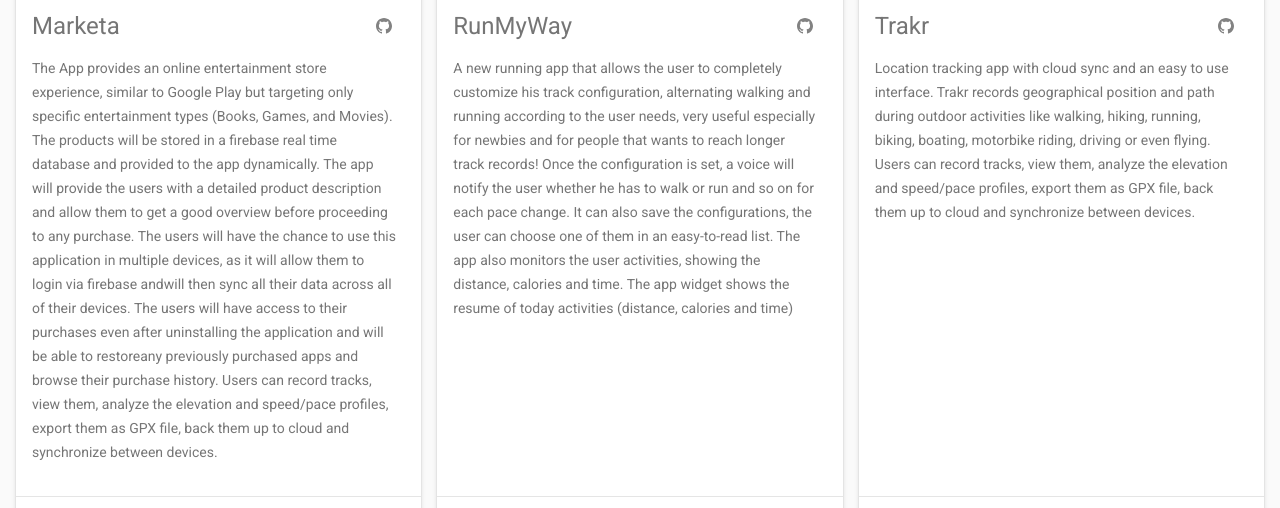
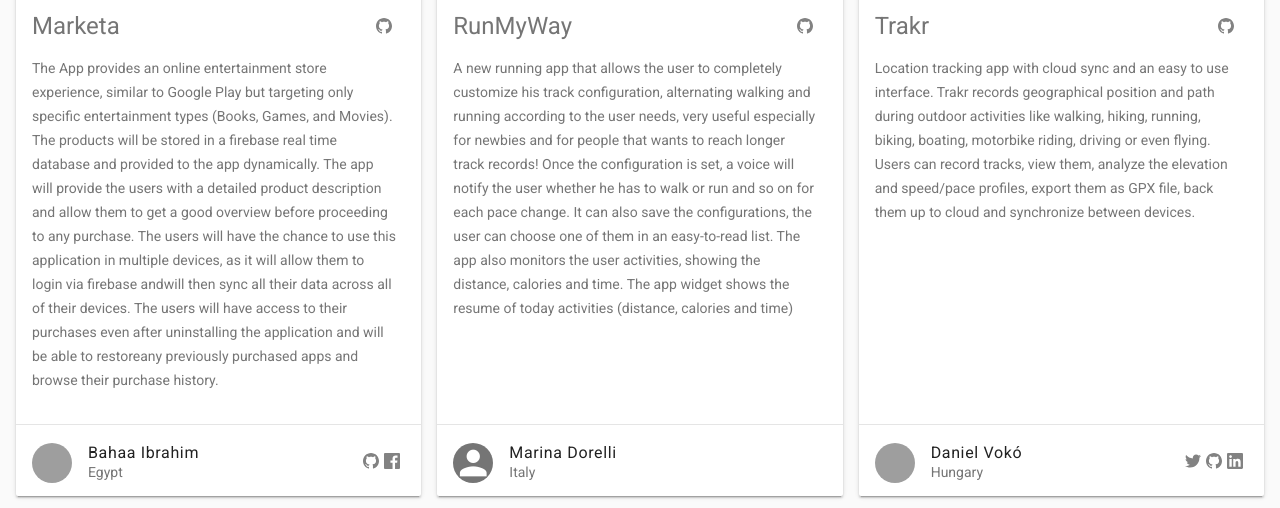
Before and after one commit to google-udacity-scholars18/google-udacity-scholars18.github.io, a Jekyll site: the page built from and.html, in a window 1280 px wide and 900 px high, cut to the strip 314-822 px from the top of the window. Built offline with Jekyll 4.4.1, drawn with Linux system fonts in a browser that asks for light colours; grey boxes are pictures that could not be loaded.

Commit message:
Update and.yml

```diff
--- a/_data/and.yml
+++ b/_data/and.yml
@@ -255,7 +255,7 @@
     - title: Github
       icon: github
       url: https://github.com/Bahaaib/udacity-capstone-MarketaApp
-  description: The App provides an online entertainment store experience, similar to Google Play but targeting only specific entertainment types (Books, Games, and Movies). The products will be stored in a firebase real time database and provided to the app dynamically. The app will provide the users with a detailed product description and allow them to get a good overview before proceeding to any purchase. The users will have the chance to use this application in multiple devices, as it will allow them to login via firebase andwill then sync all their data across all of their devices. The users will have access to their purchases even after uninstalling the application and will be able to restoreany previously purchased apps and browse their purchase history. Users can record tracks, view them, analyze the elevation and speed/pace profiles, export them as GPX file, back them up to cloud and synchronize between devices.
+  description: The App provides an online entertainment store experience, similar to Google Play but targeting only specific entertainment types (Books, Games, and Movies). The products will be stored in a firebase real time database and provided to the app dynamically. The app will provide the users with a detailed product description and allow them to get a good overview before proceeding to any purchase. The users will have the chance to use this application in multiple devices, as it will allow them to login via firebase andwill then sync all their data across all of their devices. The users will have access to their purchases even after uninstalling the application and will be able to restoreany previously purchased apps and browse their purchase history.
   author: Bahaa Ibrahim
   author_location: Egypt
   author_avatar: https://i.imgur.com/PQA4bbt.jpg
```
